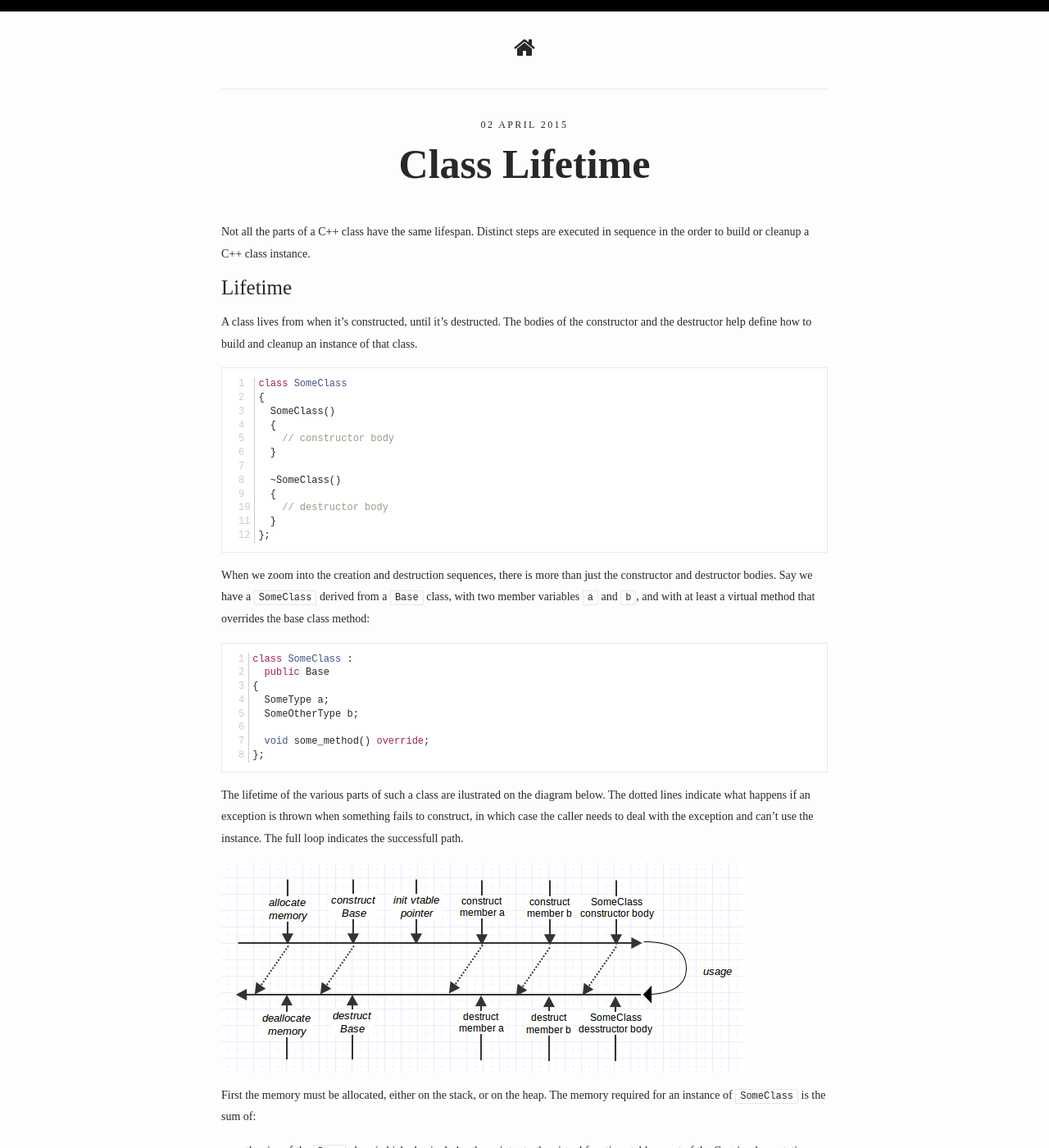
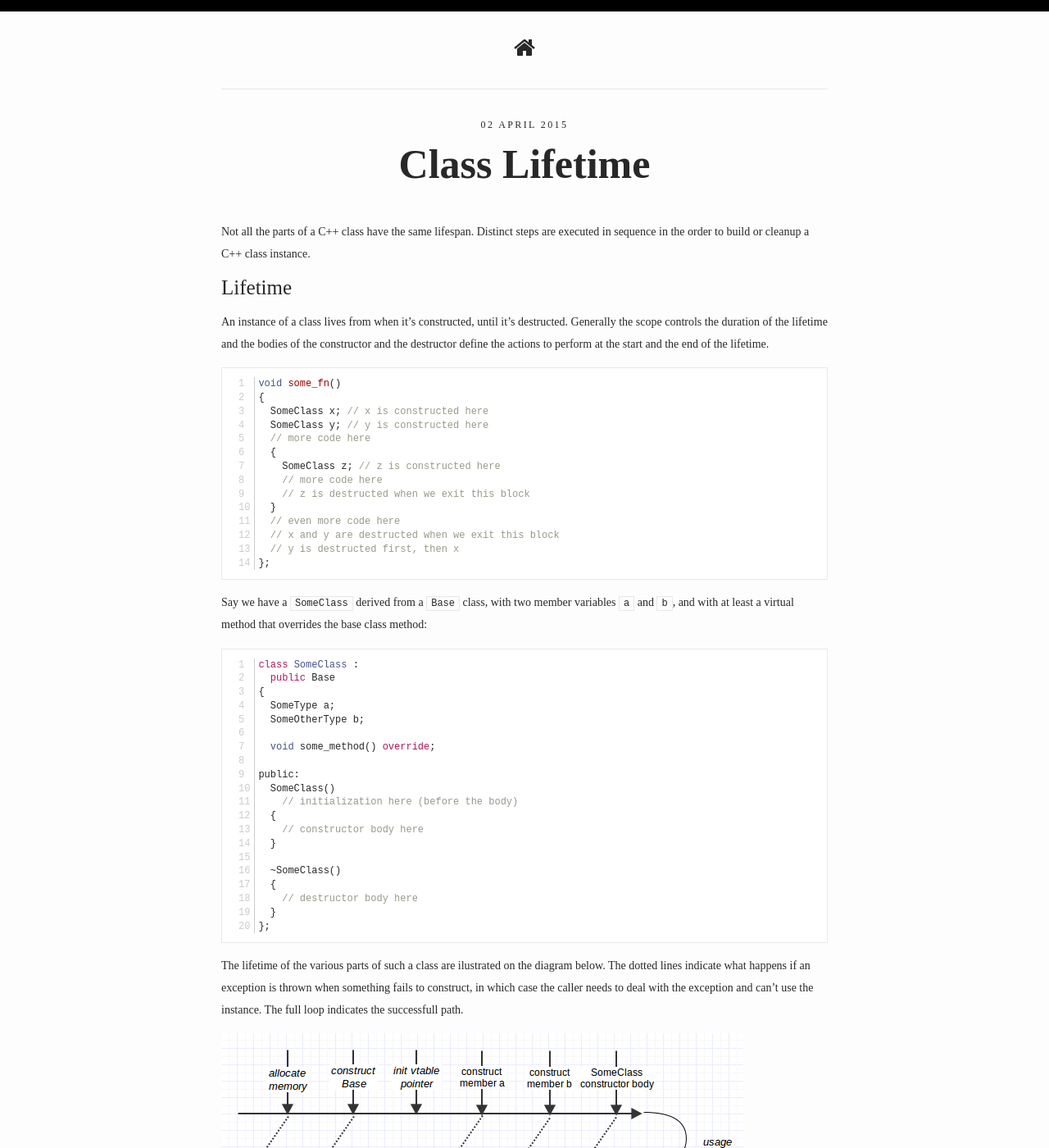
Before and after one commit to bajamircea/bajamircea.github.io, a Jekyll site: the page built from _posts/2015-04-02-class-lifetime.markdown, in a window 1280 px wide and 1400 px high. Shown: the whole window at 82% size. Built offline with Jekyll 4.4.1, drawn with Linux system fonts in a browser that asks for light colours; nearby versions of some CDN libraries; some of the changed text lies outside the part shown.

Commit message:
Lifetime

```diff
--- a/_posts/2015-04-02-class-lifetime.markdown
+++ b/_posts/2015-04-02-class-lifetime.markdown
@@ -10,29 +10,31 @@ executed in sequence in the order to build or cleanup a C++ class instance.
 
 ## Lifetime
 
-A class lives from when it's constructed, until it's destructed. The bodies of
-the constructor and the destructor help define how to build and cleanup an
-instance of that class.
+An instance of a class lives from when it's constructed, until it's destructed.
+Generally the scope controls the duration of the lifetime and the bodies of the
+constructor and the destructor define the actions to perform at the start and
+the end of the lifetime.
 
 {% highlight c++ linenos %}
-class SomeClass
+void some_fn()
 {
-  SomeClass()
+  SomeClass x; // x is constructed here
+  SomeClass y; // y is constructed here
+  // more code here
   {
-    // constructor body
+    SomeClass z; // z is constructed here
+    // more code here
+    // z is destructed when we exit this block
   }
-
-  ~SomeClass()
-  {
-    // destructor body
-  }
+  // even more code here
+  // x and y are destructed when we exit this block
+  // y is destructed first, then x
 };
 {% endhighlight %}
 
-When we zoom into the creation and destruction sequences, there is more than
-just the constructor and destructor bodies. Say we have a `SomeClass` derived
-from a `Base` class, with two member variables `a` and `b`, and with at least a
-virtual method that overrides the base class method:
+Say we have a `SomeClass` derived from a `Base` class, with two member
+variables `a` and `b`, and with at least a virtual method that overrides the
+base class method:
 
 {% highlight c++ linenos %}
 class SomeClass :
@@ -42,6 +44,18 @@ class SomeClass :
   SomeOtherType b;
 
   void some_method() override;
+
+public:
+  SomeClass()
+    // initialization here (before the body)
+  {
+    // constructor body here
+  }
+
+  ~SomeClass()
+  {
+    // destructor body here
+  }
 };
 {% endhighlight %}
 
@@ -82,7 +96,9 @@ class vtable.
 The member variables are then initialized **in the order in which they are
 declared**, not in the order they appear (if they appear) in the constructor's
 initialization list, though it is good practice to put them in the same order
-in the initialization list, if possible.
+in the initialization list, if possible. The same is true if there is more than
+one base classes, they are also initialized in the order in which they are
+declared.
 
 {% highlight c++ linenos %}
 SomeClass::SomeClass(int i, int j, int k) :
```
Also changed, not shown: other parts of _posts/2015-04-02-class-lifetime.markdown (+1 -4 lines).
